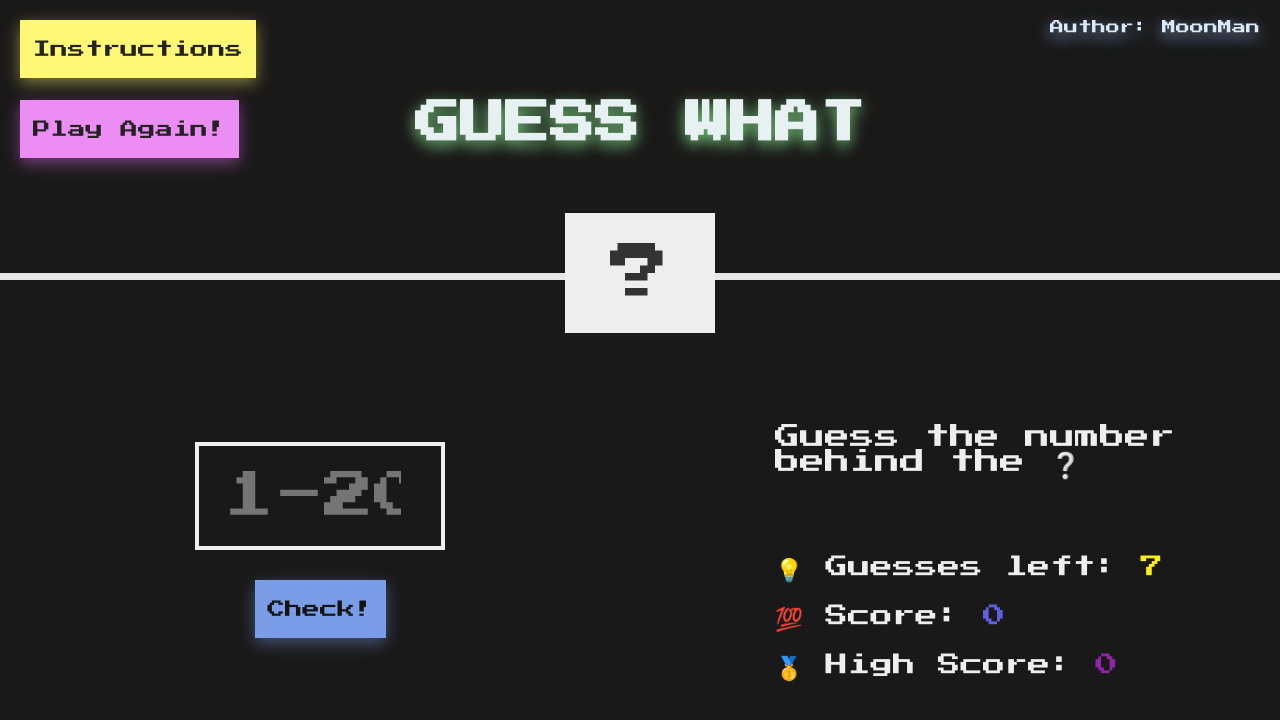
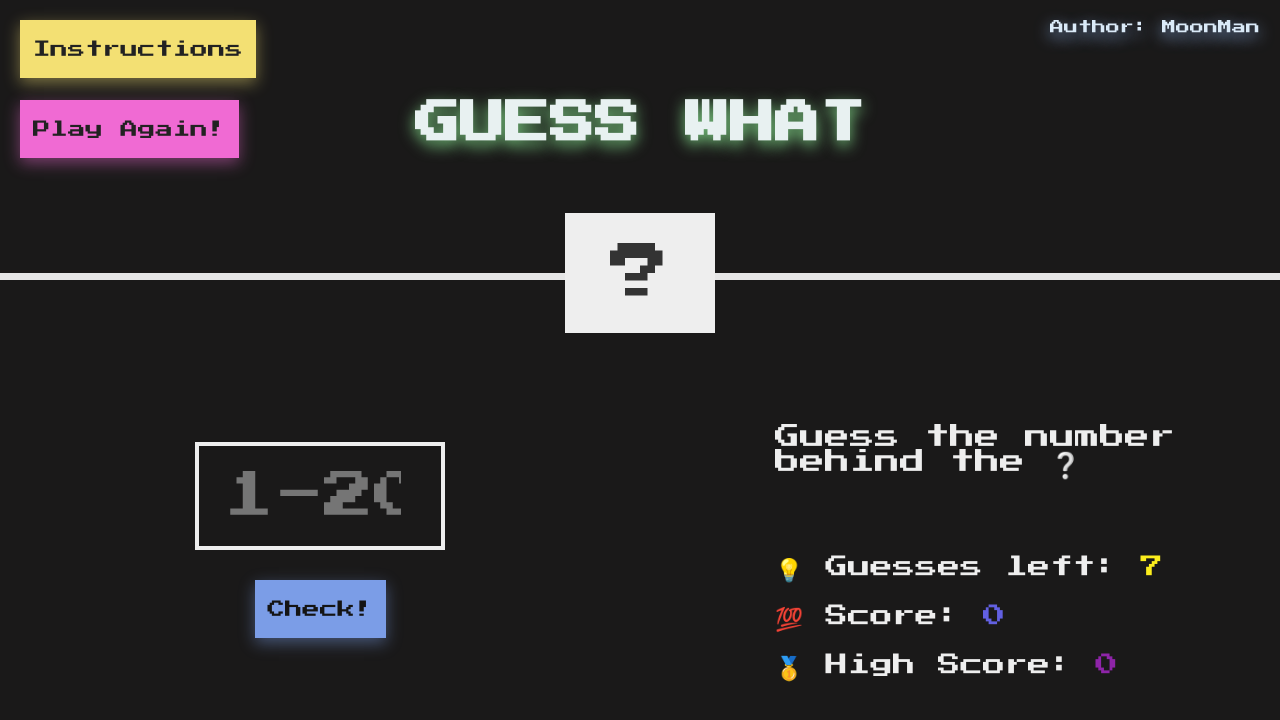
Before and after one commit to moonman369/Guess-What, a plain HTML site: page index.html in a window 1280 px wide. Drawn offline with Linux system fonts and the light colour scheme.

Commit message:
commit-17.4.22-2
Ui enhancements

```diff
--- a/style.css
+++ b/style.css
@@ -133,17 +133,17 @@ h1 {
 }
 
 .btn.again {
-  background-color: rgb(236, 141, 243);
-  box-shadow: 0 5px 15px rgba(233, 112, 241, 0.459);
+  background-color: rgb(240, 106, 211);
+  box-shadow: 0 5px 15px rgba(240, 106, 211, 0.459);
 }
 
 .btn.again:hover {
-  box-shadow: 0 5px 15px rgba(233, 112, 241, 0.94);
+  box-shadow: 0 5px 15px rgba(235, 110, 231, 0.94);
 }
 
 .btn.instruc {
-  background-color: rgb(255, 248, 119);
-  box-shadow: 0 5px 15px rgba(255, 248, 119, 0.45);
+  background-color: rgb(243, 224, 115);
+  box-shadow: 0 5px 15px rgba(243, 224, 115, 0.45);
 }
 
 .btn.instruc:hover {
```
